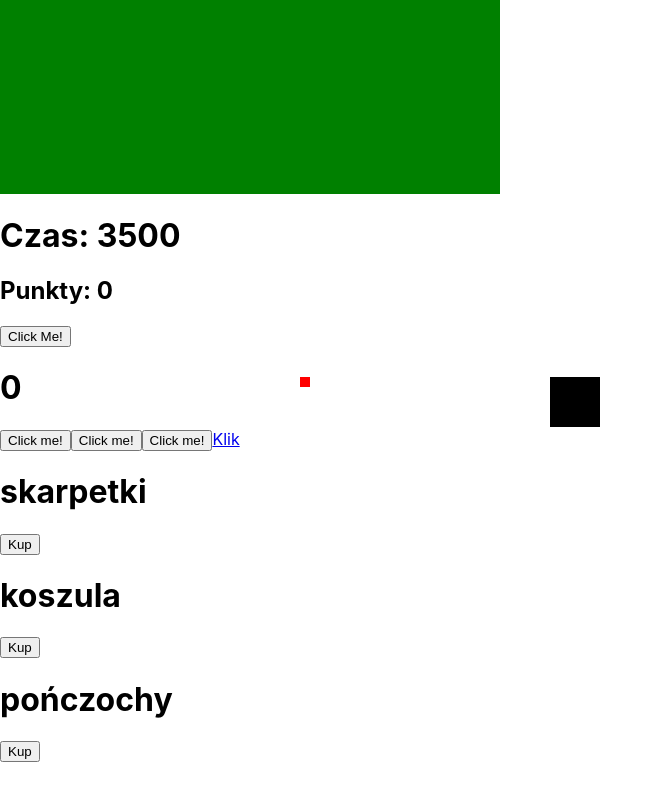
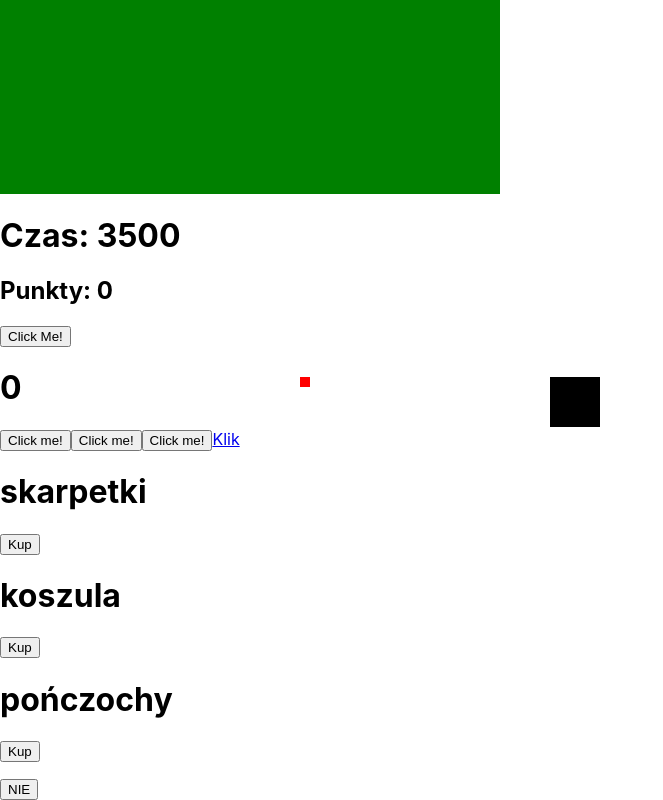
Before and after one commit to MMarek/zadania_11, a React (Create React App) app: page /#/ in a window 1280 px wide. Shown: the part 523-1323 px from the top of the page, without its empty margins (0-663 px from the left). Before the commit the page ends 1301 px from the top, so only its background shows below. Built offline with nearby package versions, Linux system fonts and the light colour scheme.

Commit message:
YES/NO button

```diff
--- a/src/components/home.js
+++ b/src/components/home.js
@@ -17,6 +17,7 @@ import Task15 from './task15';
 import Task16 from './task16';
 import Task17 from './task17';
 import Task18 from './task18';
+import Task19 from './task19';
 
 class Home extends Component {
 
@@ -41,6 +42,7 @@ class Home extends Component {
                 <Task16/>
                 <Task17/>
                 <Task18/>
+                <Task19/>
             </>
         )
     }
--- /dev/null
+++ b/src/components/task19.js
@@ -0,0 +1,23 @@
+import React, {Component} from "react";
+
+class CheckBox extends Component{
+    state = {
+        checked: false
+    };
+
+    handleClick = () => {
+        this.setState({
+            checked: !this.state.checked
+        })
+    };
+
+    render() {
+        return <button onClick={this.handleClick}>{this.state.checked ? "TAK" : "NIE"}</button>
+    }
+}
+
+function Task19() {
+    return <CheckBox/>
+}
+
+export default Task19;
```
Also changed, not shown: 1 other file (tests, documents, lock files or other folders).
